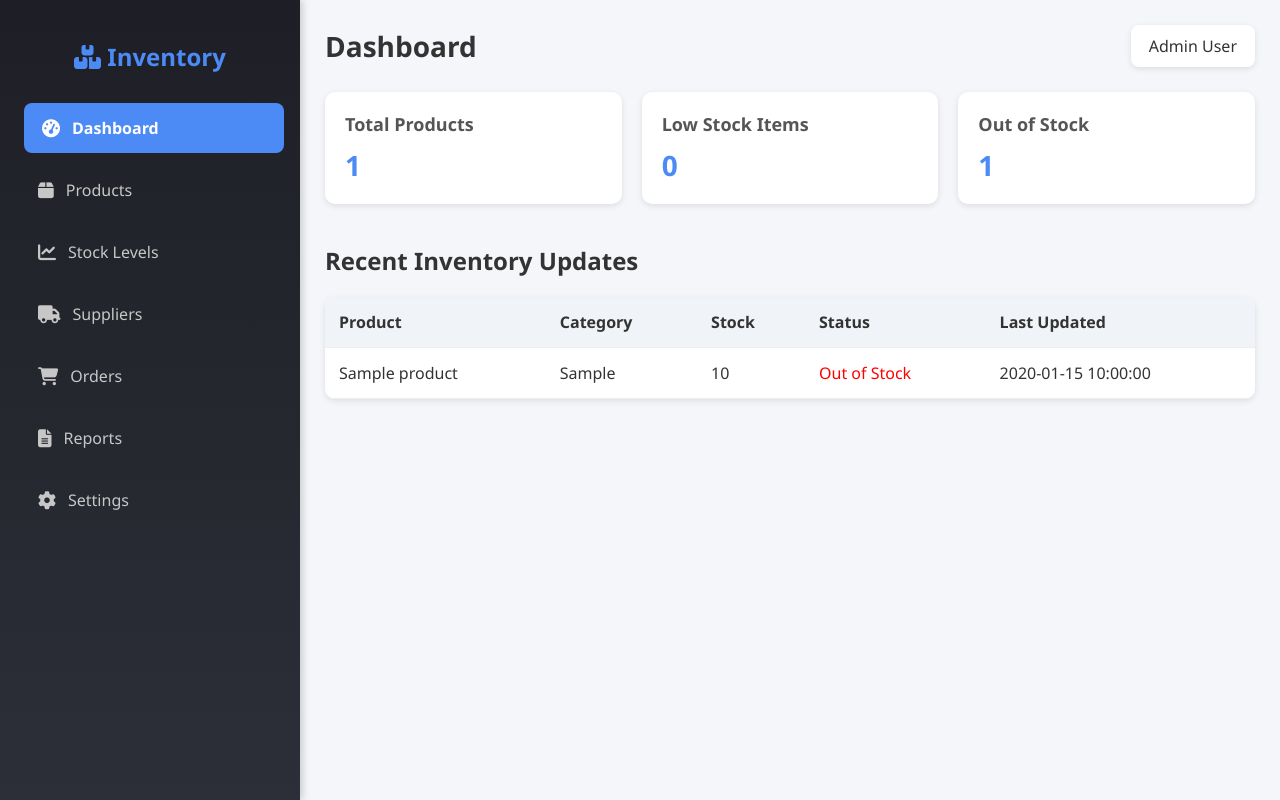
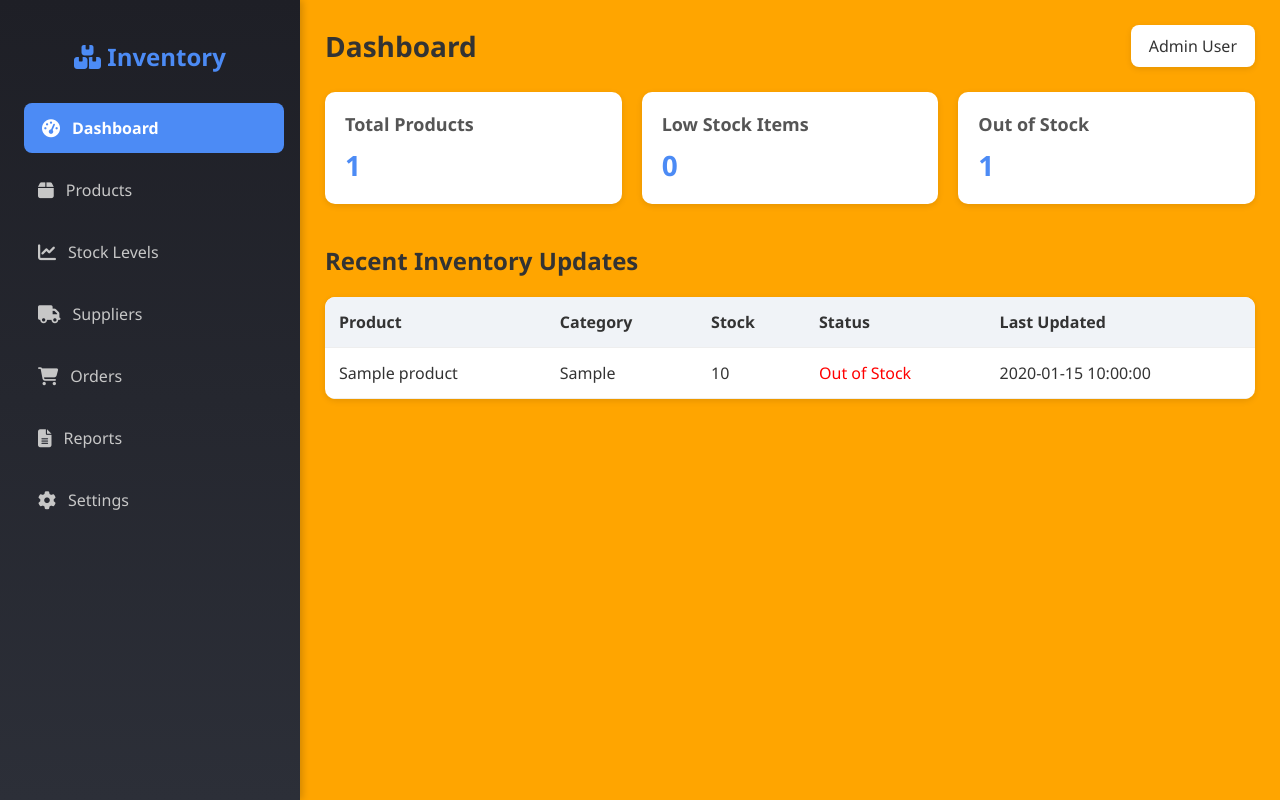
Before and after one commit to Sujalkadam/beanstalk-code, a Flask app: page / in a window 1280 px wide. Run offline with Flask 3, Linux system fonts and the light colour scheme; tables that the repository leaves empty hold one stand-in row (values such as "Sample post").

Commit message:
Update index.html

```diff
--- a/templates/index.html
+++ b/templates/index.html
@@ -5,14 +5,13 @@
 <meta name="viewport" content="width=device-width, initial-scale=1.0">
 <title>Inventory Dashboard</title>
 
-<!-- Corrected Font Awesome import -->
 <link rel="stylesheet" href="https://cdnjs.cloudflare.com/ajax/libs/font-awesome/6.4.0/css/all.min.css">
 
 <style>
     body {
         margin: 0;
         font-family: "Segoe UI", sans-serif;
-        background: #f4f6f9;
+        background: orange;     /* 🔥 UPDATED HERE */
         color: #333;
     }
     .container {
```
